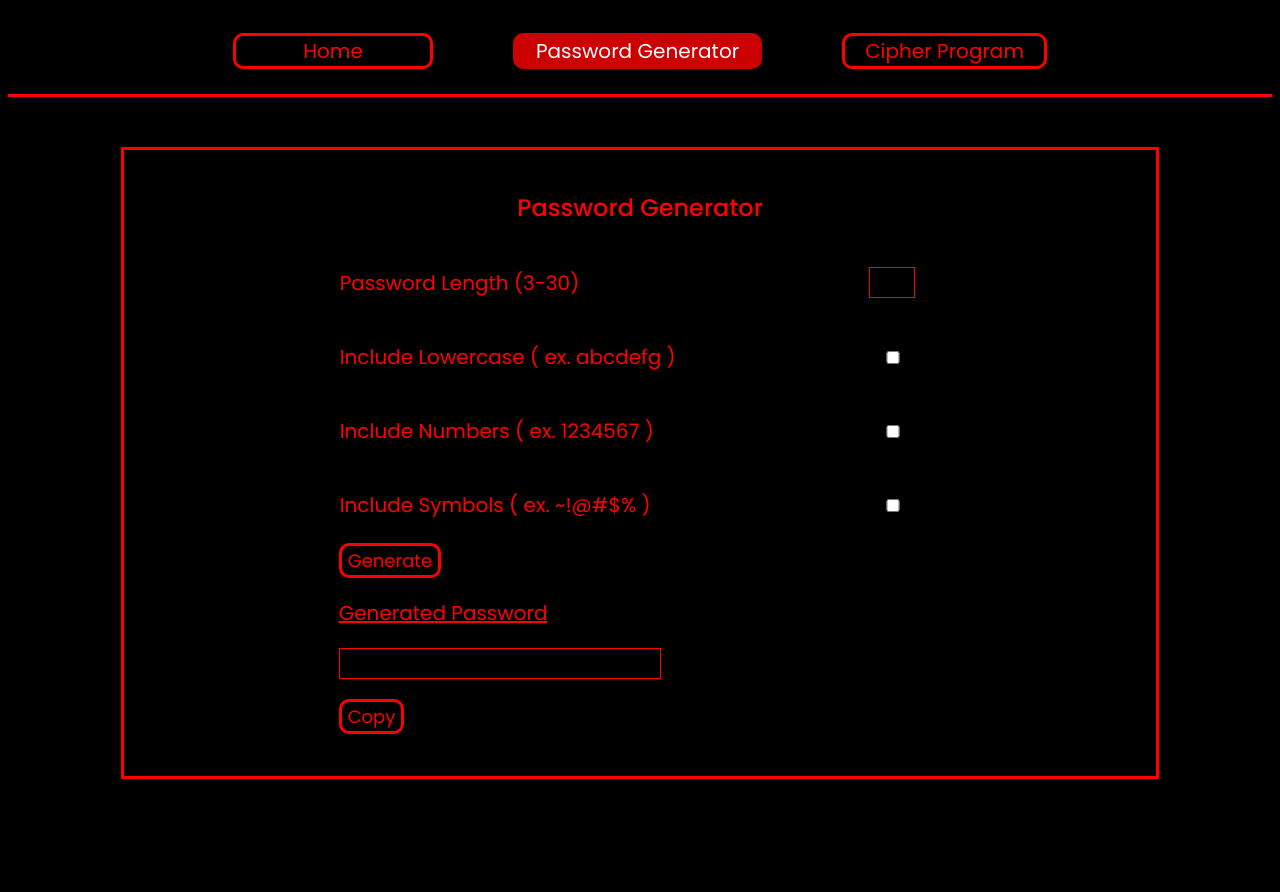
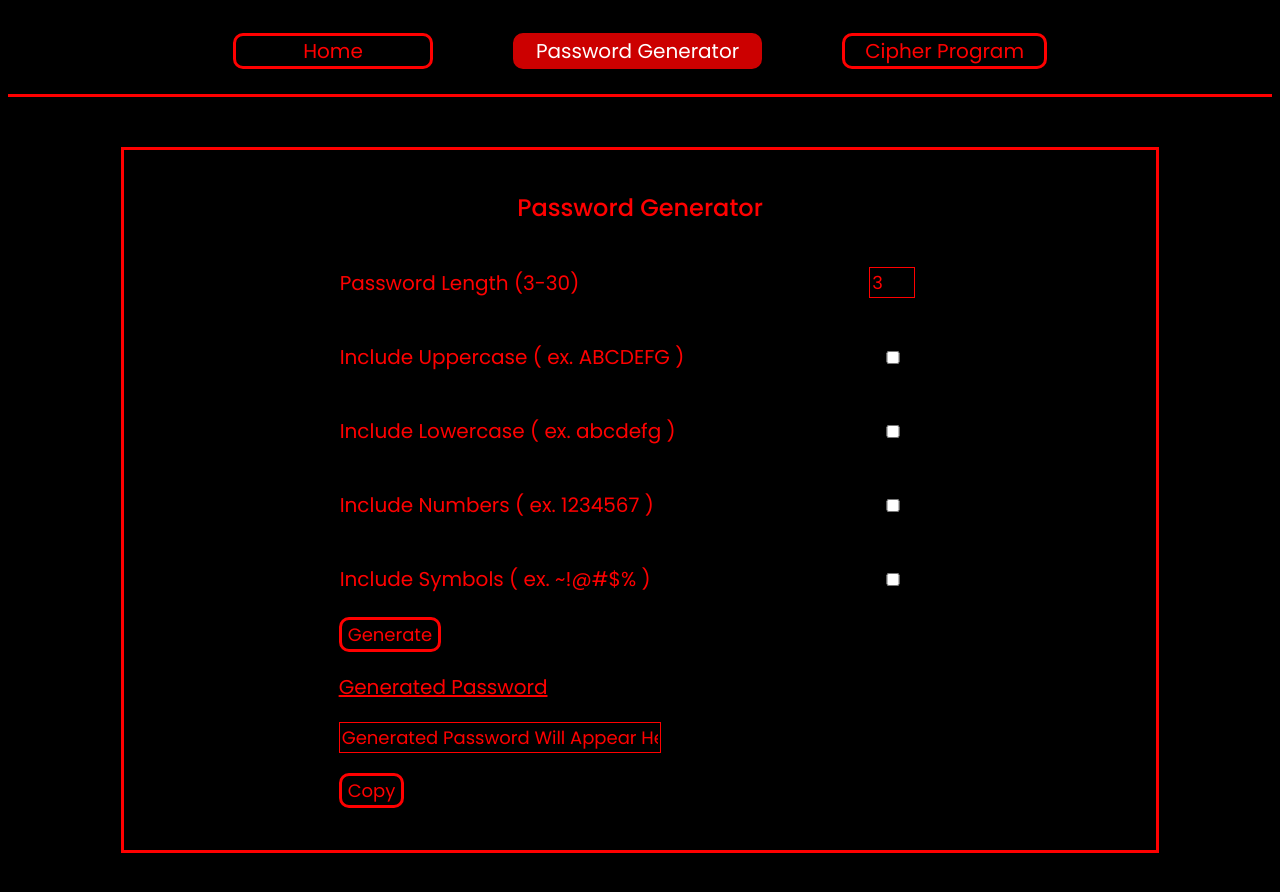
Before and after one commit to SergioGomes-Dev/Password-Generator-And-Cipher, a React (Create React App) app: page /password in a window 1280 px wide. Shown: the top 892 px of the page. Before the commit the page ends 829 px from the top, so only its background shows below. Built offline with nearby package versions, Linux system fonts and the light colour scheme.

Commit message:
Password Generation Functionality

```diff
--- a/src/index.css
+++ b/src/index.css
@@ -76,4 +76,5 @@ input {
 
 .new-password {
   width: 60%;
+  text-align: center;
 }
--- a/src/screens/PasswordGeneratorScreen.js
+++ b/src/screens/PasswordGeneratorScreen.js
@@ -1,6 +1,99 @@
-import React from "react";
+import React, { useState } from "react";
 
 const PasswordGeneratorScreen = () => {
+  const [length, setLength] = useState(3);
+  const [symbols, setSymbols] = useState(false);
+  const [uppercase, setUppercase] = useState(false);
+  const [lowercase, setLowercase] = useState(false);
+  const [numbers, setNumbers] = useState(false);
+  const [password, setPassword] = useState(
+    "Generated Password Will Appear Here"
+  );
+  var isSelected = false;
+
+  function submitHandler(e) {
+    e.preventDefault();
+
+    var charsLower = "abcdefghijklmnopqrstuvwxyz";
+    var charsUpper = "ABCDEFGHIJKLMNOPQRSTUVWXYZ";
+    var charsNumbers = "0123456789";
+    var charsSpecial = '~!@#$%^&*()_+=[]{}";><?/';
+    var charsSelected = "";
+
+    if (symbols) {
+      isSelected = true;
+      charsSelected = charsSelected.concat(charsSpecial);
+    }
+    if (uppercase === true) {
+      isSelected = true;
+      charsSelected = charsSelected.concat(charsUpper);
+    }
+    if (lowercase === true) {
+      isSelected = true;
+      charsSelected = charsSelected.concat(charsLower);
+    }
+    if (numbers === true) {
+      isSelected = true;
+      charsSelected = charsSelected.concat(charsNumbers);
+    }
+    //If nothing is selected display message
+    if (isSelected === false) {
+      setPassword("Cannot leave selections blank");
+    }
+    //If atleast 1 option is selected generate password
+    if (isSelected) {
+      //Shuffles the entire possible chars list
+      charsSelected = charsSelected
+        .split("")
+        .sort(function () {
+          return 0.5 - Math.random();
+        })
+        .join("");
+
+      //Shortens it to the selected length
+      charsSelected = charsSelected.slice(0, length).toString();
+      setPassword(charsSelected);
+    }
+  }
+
+  function lengthChange(e) {
+    //Can't set value higher than 30
+    if (e.target.value <= 30) {
+      setLength(e.target.value);
+    }
+  }
+
+  function symbolsClick() {
+    if (symbols === false) {
+      setSymbols(true);
+    } else {
+      setSymbols(false);
+    }
+  }
+
+  function uppercaseClick() {
+    if (uppercase === false) {
+      setUppercase(true);
+    } else {
+      setUppercase(false);
+    }
+  }
+
+  function lowercaseClick() {
+    if (lowercase === false) {
+      setLowercase(true);
+    } else {
+      setLowercase(false);
+    }
+  }
+
+  function numbersClick() {
+    if (numbers === false) {
+      setNumbers(true);
+    } else {
+      setNumbers(false);
+    }
+  }
   return (
     <>
       <div className="generator-box">
@@ -12,7 +105,21 @@ const PasswordGeneratorScreen = () => {
                 <p>Password Length (3-30)</p>
               </td>
               <td>
-                <input type="number" min="3" max="30"></input>
+                <input
+                  onChange={lengthChange}
+                  type="number"
+                  min="3"
+                  max="30"
+                  value={length}
+                ></input>
+              </td>
+            </tr>
+            <tr>
+              <td>
+                <p>Include Uppercase ( ex. ABCDEFG )</p>
+              </td>
+              <td>
+                <input onClick={uppercaseClick} type="checkbox"></input>
               </td>
             </tr>
             <tr>
@@ -20,7 +127,7 @@ const PasswordGeneratorScreen = () => {
                 <p>Include Lowercase ( ex. abcdefg )</p>
               </td>
               <td>
-                <input type="checkbox"></input>
+                <input onClick={lowercaseClick} type="checkbox"></input>
               </td>
             </tr>
             <tr>
@@ -28,7 +135,7 @@ const PasswordGeneratorScreen = () => {
                 <p>Include Numbers ( ex. 1234567 )</p>
               </td>
               <td>
-                <input type="checkbox"></input>
+                <input onClick={numbersClick} type="checkbox"></input>
               </td>
             </tr>
             <tr>
@@ -36,16 +143,22 @@ const PasswordGeneratorScreen = () => {
                 <p>Include Symbols ( ex. ~!@#$% )</p>
               </td>
               <td>
-                <input type="checkbox"></input>
+                <input onClick={symbolsClick} type="checkbox"></input>
               </td>
             </tr>
-            <button className="btn">Generate</button>
+            <button className="btn" onClick={submitHandler}>
+              Generate
+            </button>
             <div>
               <p>
                 <u>Generated Password</u>
               </p>
               <p>
-                <input className="new-password" type="text"></input>
+                <input
+                  className="new-password"
+                  type="text"
+                  value={password}
+                ></input>
               </p>
               <p>
                 <button className="btn">Copy</button>
```
